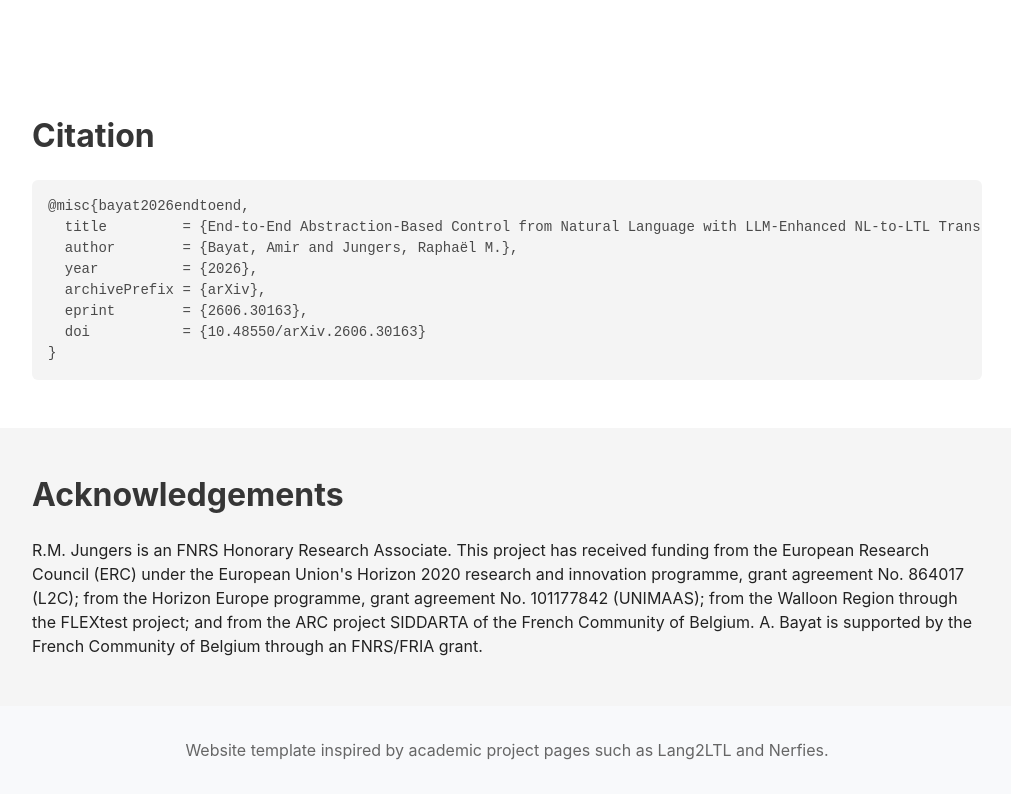
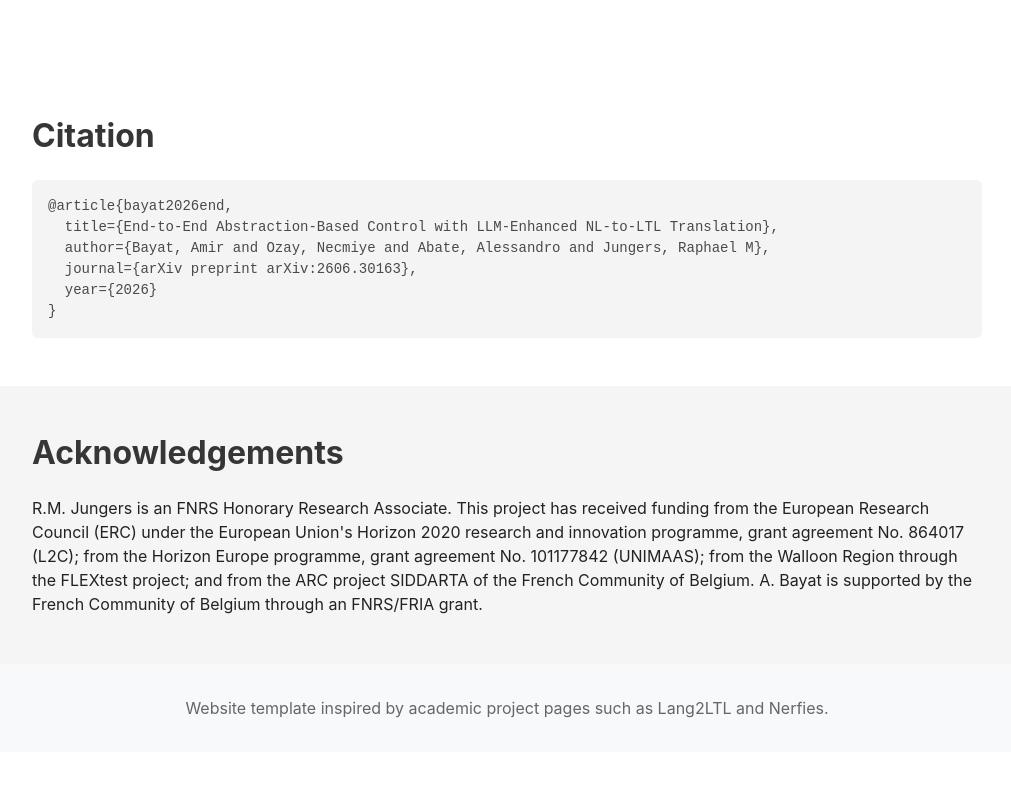
Before and after one commit to AmiirBayat/NLTLBench.github.io, a plain HTML site: page index.html in a window 1280 px wide. Shown: the part 7180-7974 px from the top of the page, without its empty margins (133-1144 px from the left). After the commit the page ends 7932 px from the top, so only its background shows below. Drawn offline with nearby package versions, Linux system fonts and the light colour scheme.

Commit message:
update citation

```diff
--- a/index.html
+++ b/index.html
@@ -379,14 +379,13 @@
   <div class="content-wrapper">
     <h2 class="title is-3">Citation</h2>
 
-<pre><code>@misc{bayat2026endtoend,
-  title         = {End-to-End Abstraction-Based Control from Natural Language with LLM-Enhanced NL-to-LTL Translation},
-  author        = {Bayat, Amir and Jungers, Raphaël M.},
-  year          = {2026},
-  archivePrefix = {arXiv},
-  eprint        = {2606.30163},
-  doi           = {10.48550/arXiv.2606.30163}
-}</code></pre>
+<pre><code>@article{bayat2026end,
+  title={End-to-End Abstraction-Based Control with LLM-Enhanced NL-to-LTL Translation},
+  author={Bayat, Amir and Ozay, Necmiye and Abate, Alessandro and Jungers, Raphael M},
+  journal={arXiv preprint arXiv:2606.30163},
+  year={2026}
+}
+</code></pre>
   </div>
 </section>
 
```
